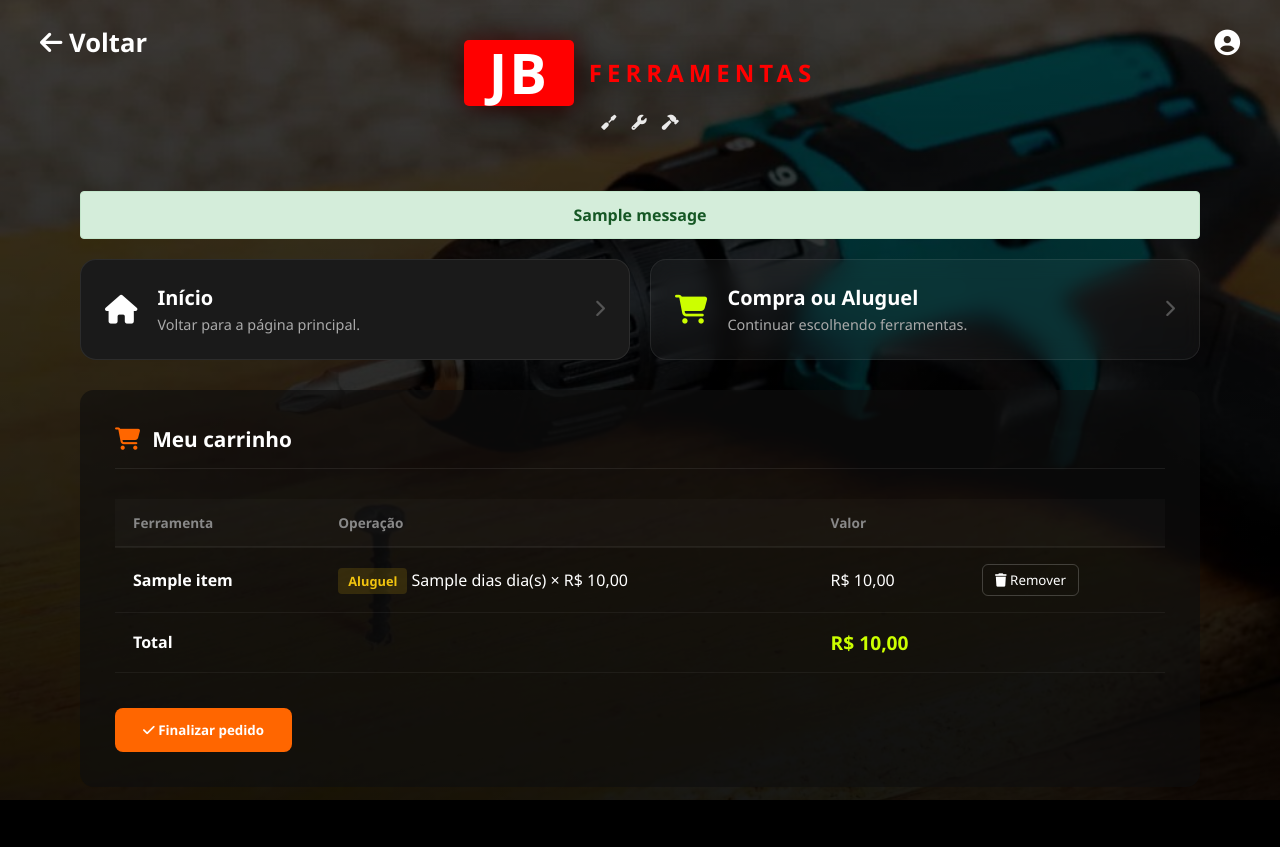
After one commit to Migue1Correia/JB-Ferramentas, a Flask app: template flaskr/templates/carrinho.html in a window 1280 px wide. The commit adds this page. Run offline with Flask 3, Linux system fonts and the light colour scheme; the template is opened without the code that fills it: most values are stand-ins (such as "Sample title", 1, 10 or a date in 2020); one stand-in notice (Sample message) is shown; some libraries are stand-ins or nearby versions.

Commit message:
Carrinho, trava de estoque, correções de segurança e dois produtos novos
- Carrinho em /carrinho (guardado na sessão): adicionar, remover e finalizar;
  botões "Comprar agora" e "Alugar agora" na tela de detalhes
- Compra e aluguel em uma única transação, com trava para dois clientes
  não levarem a mesma unidade; rotas /comprar e /alugar substituídas
- Upload do orçamento só aceita imagem; modo debug desligado
- Detalhes: sem dados fixos, aviso de estoque real e 404 se não existir
- Perfil sem o plano B que buscava a pessoa errada; um Bcrypt só
- Novos exemplos: Furadeira Parafusadeira 21V (compra) e Esmerilhadeira
  Bosch (aluguel); tela inicial mostra 4 destaques

```diff
--- a/flaskr/cadastrar_exemplos.py
+++ b/flaskr/cadastrar_exemplos.py
@@ -19,8 +19,12 @@ FERRAMENTAS = [
      "Sem fio, com bateria de 20V e mandril de aperto rápido. Boa para montar móveis e furar madeira e metal."),
     ("Wap", "Parafusadeira e Furadeira 12V",
      "Compacta e leve, com bateria de lítio de 12V. Ideal para pequenos reparos em casa."),
+    ("JB Pro", "Furadeira Parafusadeira 3/8 21V com Kit",
+     "Sem fio, 21V, mandril de 10 mm e 2 velocidades (0-350/1300 rpm). Acompanha 2 baterias de lítio, carregador, brocas, bits e maleta."),
     ("JB Pro", "Furadeira de Impacto 750W",
      "Com fio, 750W e empunhadura lateral. Indicada para furar concreto e alvenaria."),
+    ("Bosch", "Esmerilhadeira Angular 115 mm 710W",
+     "Com fio, 710W e 12.000 rpm, para disco de 115 mm. Tem trava do disco e protetor embutido; acompanha a chave. Pesa 1,8 kg."),
 ]
 
 UNIDADES_POR_FERRAMENTA = 3
--- a/flaskr/main.py
+++ b/flaskr/main.py
@@ -1,7 +1,6 @@
 import os
 import secrets
-from flask import Flask, render_template, request, redirect, url_for, session, flash
-from flask_bcrypt import Bcrypt
+from flask import Flask, render_template, request, redirect, url_for, session, flash, abort
 from werkzeug.utils import secure_filename
 from flasgger import Swagger
 from flask_wtf.csrf import CSRFProtect, CSRFError
@@ -48,7 +47,7 @@ app.config['UPLOAD_FOLDER'] = UPLOAD_FOLDER
 os.makedirs(UPLOAD_FOLDER, exist_ok=True)
 
 jb_solucoes_db.init_app(app)
-jb_bcrypt = Bcrypt(app)
+jb_bcrypt.init_app(app)
 
 
 @app.errorhandler(CSRFError)
@@ -76,8 +75,8 @@ def pode_ver_painel():
 
 @app.context_processor
 def variaveis_dos_menus():
-    """Deixa a variável pode_ver_painel disponível em todos os templates."""
-    return {"pode_ver_painel": pode_ver_painel()}
+    """Deixa disponível em todos os templates: pode_ver_painel e a quantidade de itens no carrinho."""
+    return {"pode_ver_painel": pode_ver_painel(), "itens_no_carrinho": len(session.get('carrinho', []))}
 
 
 @app.template_filter('moeda')
@@ -108,7 +107,7 @@ def main_page():
 def ferramentas_page():
     """
     Destaques de Ferramentas
-    Exibe uma vitrine com até 3 ferramentas em destaque.
+    Exibe uma vitrine com até 4 ferramentas em destaque.
     ---
     tags:
       - Público
@@ -117,7 +116,7 @@ def ferramentas_page():
         description: HTML da vitrine.
     """
     usuario_logado = session.get("user_name")
-    ferramentas_db = ToolModel.get_all(limit=3)
+    ferramentas_db = ToolModel.get_all(limit=4)
 
     lista_ferramentas = []
     if ferramentas_db:
@@ -176,11 +175,13 @@ def detalhe_produto(id):
         return redirect(url_for('login'))
 
     ferramenta_selecionada = ToolModel.get_by_id(id)
-    if ferramenta_selecionada:
-        ferramenta_selecionada = ToolModel.montar_item(
-            ferramenta_selecionada["id"], ferramenta_selecionada["marca"],
-            ferramenta_selecionada["modelo"], ferramenta_selecionada["descricao"])
-    return render_template('detalhes.html', ferramenta=ferramenta_selecionada)
+    if not ferramenta_selecionada:
+        abort(404)
+    ferramenta_selecionada = ToolModel.montar_item(
+        ferramenta_selecionada["id"], ferramenta_selecionada["marca"],
+        ferramenta_selecionada["modelo"], ferramenta_selecionada["descricao"])
+    em_estoque = ServiceModel.get_unidade_disponivel(id) is not None
+    return render_template('detalhes.html', ferramenta=ferramenta_selecionada, em_estoque=em_estoque)
 
 
 # === 5. PROCESSAMENTO DE LOGIN ===
@@ -257,15 +258,12 @@ def perfil_page():
             flash("Não foi possível salvar os dados. Tente novamente.", "danger")
         return redirect(url_for('perfil_page'))
 
-    try:
-        cursor = jb_solucoes_db.connection.cursor()
-        cursor.execute("SELECT * FROM pessoas WHERE id = %s", (user_code,))
-        colunas = [col[0] for col in cursor.description]
-        row = cursor.fetchone()
-        cursor.close()
-        user_infos = dict(zip(colunas, row)) if row else None
-    except Exception:
-        user_infos = PersonModel.get(user_code)
+    cursor = jb_solucoes_db.connection.cursor()
+    cursor.execute("SELECT * FROM pessoas WHERE id = %s", (user_code,))
+    colunas = [col[0] for col in cursor.description]
+    row = cursor.fetchone()
+    cursor.close()
+    user_infos = dict(zip(colunas, row)) if row else None
 
     if user_infos is None:
         flash("Erro ao carregar os dados.", "danger")
@@ -403,12 +401,53 @@ def manutencao_page():
     return render_template('manutencao.html')
 
 
-# === 10. ALUGUEL ===
-@app.route('/alugar/<int:ferramenta_id>', methods=['POST'])
-def alugar_ferramenta(ferramenta_id):
+# === 10. CARRINHO ===
+def itens_do_carrinho():
     """
-    Alugar Ferramenta
-    Registra o aluguel de uma unidade.
+    Monta os itens do carrinho com nome, tipo e valor. O carrinho fica guardado na sessão
+    como uma lista de {"id": id da ferramenta, "dias": dias de aluguel ou None se for compra}.
+    O valor é sempre calculado aqui no servidor (no aluguel, diária x dias),
+    para ninguém conseguir alterar o preço pelo navegador.
+    """
+    itens = []
+    for entrada in session.get('carrinho', []):
+        ferramenta = ToolModel.get_by_id(entrada["id"])
+        if not ferramenta:
+            continue
+        item = ToolModel.montar_item(
+            ferramenta["id"], ferramenta["marca"], ferramenta["modelo"])
+        item["dias"] = entrada["dias"]
+        item["valor"] = round(item["preco"] * (entrada["dias"] or 1), 2)
+        itens.append(item)
+
+    # Se alguma ferramenta deixou de existir, tira do carrinho guardado também
+    session['carrinho'] = [{"id": i["id"], "dias": i["dias"]} for i in itens]
+    return itens
+
+
+@app.route('/carrinho')
+def carrinho_page():
+    """
+    Carrinho
+    Lista os itens que o cliente escolheu e o valor total.
+    ---
+    tags:
+      - Serviços e Pedidos (Cliente)
+    responses:
+      200:
+        description: HTML do carrinho.
+    """
+    if not session.get('logged_in'):
+        return redirect(url_for('login'))
+    itens = itens_do_carrinho()
+    return render_template('carrinho.html', itens=itens, total=sum(i["valor"] for i in itens))
+
+
+@app.route('/carrinho/adicionar/<int:ferramenta_id>', methods=['POST'])
+def carrinho_adicionar(ferramenta_id):
+    """
+    Adicionar ao Carrinho
+    Coloca uma ferramenta no carrinho (compra ou aluguel, conforme o produto).
     ---
     tags:
       - Serviços e Pedidos (Cliente)
@@ -419,79 +458,108 @@ def alugar_ferramenta(ferramenta_id):
       - name: dias_aluguel
         in: formData
         type: integer
-      - name: valor_total
-        in: formData
-        type: number
     responses:
       302:
-        description: Retorno do pedido.
+        description: Redireciona para o carrinho.
     """
     if not session.get('logged_in'):
         return redirect(url_for('login'))
-    user_id = session.get('user_code')
     ferramenta = ToolModel.get_by_id(ferramenta_id)
     if not ferramenta:
         flash("Ferramenta não encontrada.", "danger")
         return redirect(url_for('loja_page'))
 
-    # Quantidade de dias: entre 1 e 30. Se vier algo inválido, considera 1 dia.
-    try:
-        dias = max(1, min(30, int(request.form.get('dias_aluguel', 1))))
-    except ValueError:
-        dias = 1
+    item = ToolModel.montar_item(
+        ferramenta["id"], ferramenta["marca"], ferramenta["modelo"])
+    dias = None
+    if item["tipo"].lower() == 'alugar':
+        # Quantidade de dias: entre 1 e 30. Se vier algo inválido, considera 1 dia.
+        try:
+            dias = max(1, min(30, int(request.form.get('dias_aluguel', 1))))
+        except ValueError:
+            dias = 1
 
-    # O valor é calculado aqui no servidor (diária x dias), não vem do formulário,
-    # para ninguém conseguir alterar o preço pelo navegador.
-    diaria = ToolModel.montar_item(
-        ferramenta["id"], ferramenta["marca"], ferramenta["modelo"])["preco"]
-    valor_total = round(diaria * dias, 2)
-    sucesso, mensagem = ServiceModel.create_rental(
-        user_id, ferramenta_id, dias, valor_total)
-    if sucesso:
-        flash(mensagem, "success")
+    # Botão "Comprar agora" / "Alugar agora": registra só este item, sem mexer no carrinho
+    if request.form.get('agora'):
+        user_id = session.get('user_code')
+        valor = round(item["preco"] * (dias or 1), 2)
+        if dias:
+            sucesso, mensagem = ServiceModel.create_rental(user_id, ferramenta_id, dias, valor)
+        else:
+            sucesso, mensagem = ServiceModel.create_purchase(user_id, ferramenta_id, valor)
+        flash(mensagem, "success" if sucesso else "danger")
+        return redirect(url_for('perfil_page'))
+
+    carrinho = session.get('carrinho', [])
+    if len(carrinho) >= 20:
+        flash("O carrinho aceita até 20 itens. Finalize o pedido para adicionar mais.", "danger")
     else:
-        flash(mensagem, "danger")
-    return redirect(url_for('perfil_page'))
+        carrinho.append({"id": ferramenta_id, "dias": dias})
+        session['carrinho'] = carrinho
+        flash(f"{item['nome']} foi para o carrinho.", "success")
+    return redirect(url_for('carrinho_page'))
 
 
-# === 11. COMPRA ===
-@app.route('/comprar/<int:ferramenta_id>', methods=['POST'])
-def comprar_ferramenta(ferramenta_id):
+@app.route('/carrinho/remover/<int:posicao>', methods=['POST'])
+def carrinho_remover(posicao):
     """
-    Comprar Ferramenta
-    Registra a venda e dá baixa no estoque.
+    Remover do Carrinho
+    Tira um item do carrinho pela posição dele na lista.
     ---
     tags:
       - Serviços e Pedidos (Cliente)
     parameters:
-      - name: ferramenta_id
+      - name: posicao
         in: path
         type: integer
-      - name: valor_total
-        in: formData
-        type: number
     responses:
       302:
-        description: Retorno do pedido.
+        description: Redireciona para o carrinho.
+    """
+    if not session.get('logged_in'):
+        return redirect(url_for('login'))
+    carrinho = session.get('carrinho', [])
+    if posicao < len(carrinho):
+        carrinho.pop(posicao)
+        session['carrinho'] = carrinho
+    return redirect(url_for('carrinho_page'))
+
+
+@app.route('/carrinho/finalizar', methods=['POST'])
+def carrinho_finalizar():
+    """
+    Finalizar Pedido
+    Registra a compra ou o aluguel de cada item do carrinho e dá baixa no estoque.
+    ---
+    tags:
+      - Serviços e Pedidos (Cliente)
+    responses:
+      302:
+        description: Vai para o perfil, ou volta ao carrinho se algum item falhar.
     """
     if not session.get('logged_in'):
         return redirect(url_for('login'))
     user_id = session.get('user_code')
-    ferramenta = ToolModel.get_by_id(ferramenta_id)
-    if not ferramenta:
-        flash("Ferramenta não encontrada.", "danger")
-        return redirect(url_for('loja_page'))
+    itens = itens_do_carrinho()
 
-    # O preço vem do catálogo no servidor, não do formulário.
-    valor_total = ToolModel.montar_item(
-        ferramenta["id"], ferramenta["marca"], ferramenta["modelo"])["preco"]
-    sucesso, mensagem = ServiceModel.create_purchase(
-        user_id, ferramenta_id, valor_total)
-    if sucesso:
-        flash(mensagem, "success")
-    else:
-        flash(mensagem, "danger")
-    return redirect(url_for('perfil_page'))
+    # Cada item é registrado separado. O que falhar (ex.: esgotou) continua no carrinho.
+    restantes = []
+    for item in itens:
+        if item["dias"]:
+            sucesso, mensagem = ServiceModel.create_rental(
+                user_id, item["id"], item["dias"], item["valor"])
+        else:
+            sucesso, mensagem = ServiceModel.create_purchase(
+                user_id, item["id"], item["valor"])
+        if not sucesso:
+            restantes.append({"id": item["id"], "dias": item["dias"]})
+            flash(f"{item['nome']}: {mensagem}", "danger")
+    session['carrinho'] = restantes
+
+    registrados = len(itens) - len(restantes)
+    if registrados:
+        flash(f"Pedido finalizado: {registrados} item(ns) registrado(s).", "success")
+    return redirect(url_for('carrinho_page' if restantes else 'perfil_page'))
 
 
 # === 12. PAINEL COLABORADOR ===
@@ -552,6 +620,10 @@ def atualizar_orcamento(id_servico):
     caminho_relativo = None
     if imagem and imagem.filename != '':
         nome_arquivo = secure_filename(imagem.filename)
+        # Só imagem: a pasta de uploads é pública, um .html aqui viraria uma página do site
+        if os.path.splitext(nome_arquivo)[1].lower() not in ('.png', '.jpg', '.jpeg', '.webp'):
+            flash("Envie a foto em PNG, JPG ou WEBP.", "danger")
+            return redirect(url_for('painel_colaborador'))
         nome_final = f"manutencao_dano_{id_servico}_{nome_arquivo}"
         caminho_salvar = os.path.join(app.config['UPLOAD_FOLDER'], nome_final)
         imagem.save(caminho_salvar)
@@ -796,4 +868,4 @@ def painel_graficos():
 
 
 if __name__ == "__main__":
-    app.run(debug=True)
+    app.run()
--- a/flaskr/model/toolmodel.py
+++ b/flaskr/model/toolmodel.py
@@ -8,7 +8,9 @@ from .db import db_execute
 CATALOGO_EXEMPLOS = {
     "Parafusadeira e Furadeira a Bateria 20V": {"preco": 459.90, "tipo": "Comprar", "imagem": "img/produto2.png"},
     "Parafusadeira e Furadeira 12V": {"preco": 329.90, "tipo": "Comprar", "imagem": "img/produto3.png"},
+    "Furadeira Parafusadeira 3/8 21V com Kit": {"preco": 361.00, "tipo": "Comprar", "imagem": "img/produto.png"},
     "Furadeira de Impacto 750W": {"preco": 35.00, "tipo": "Alugar", "imagem": "img/produto.png"},
+    "Esmerilhadeira Angular 115 mm 710W": {"preco": 30.00, "tipo": "Alugar", "imagem": "img/produto4.png"},
 }
 
 # Usado para as ferramentas que não estão no catálogo de exemplos
--- a/flaskr/static/css/styleJB.css
+++ b/flaskr/static/css/styleJB.css
@@ -582,6 +582,8 @@ body {
 .tag-comprar { background: rgba(52, 152, 219, 0.15); color: #3498db; }
 .tag-alugar { background: rgba(241, 194, 15, 0.15); color: #f1c40f; }
 .tag-manutencao { background: rgba(25, 158, 112, 0.15); color: #2ecc71; }
+.btn-remover { background: none; border: 1px solid rgba(255, 255, 255, 0.2); color: #ffffff; padding: 6px 12px; border-radius: 6px; cursor: pointer; }
+.btn-remover:hover { border-color: #ff0000; color: #ff6b6b; }
 .status-tag { padding: 4px 10px; border-radius: 4px; font-size: 0.8rem; background: rgba(46, 204, 113, 0.15); color: #2ecc71; }
 
 
--- a/flaskr/templates/admin_filiais.html
+++ b/flaskr/templates/admin_filiais.html
@@ -4,7 +4,7 @@
     <meta charset="UTF-8">
     <meta name="viewport" content="width=device-width, initial-scale=1.0">
     <title>JB Ferramentas - Filiais</title>
-    <link rel="stylesheet" href="{{ url_for('static', filename='css/styleJB.css') }}?v=3.4">
+    <link rel="stylesheet" href="{{ url_for('static', filename='css/styleJB.css') }}?v=3.5">
     <link rel="stylesheet" href="https://cdnjs.cloudflare.com/ajax/libs/font-awesome/6.5.1/css/all.min.css">
 </head>
 <body class="dashboard-body">
--- a/flaskr/templates/admin_perfis.html
+++ b/flaskr/templates/admin_perfis.html
@@ -4,7 +4,7 @@
     <meta charset="UTF-8">
     <meta name="viewport" content="width=device-width, initial-scale=1.0">
     <title>JB Ferramentas - Perfis de acesso</title>
-    <link rel="stylesheet" href="{{ url_for('static', filename='css/styleJB.css') }}?v=3.4">
+    <link rel="stylesheet" href="{{ url_for('static', filename='css/styleJB.css') }}?v=3.5">
     <link rel="stylesheet" href="https://cdnjs.cloudflare.com/ajax/libs/font-awesome/6.5.1/css/all.min.css">
 </head>
 <body class="dashboard-body">
--- /dev/null
+++ b/flaskr/templates/carrinho.html
@@ -0,0 +1,136 @@
+<!DOCTYPE html>
+<html lang="pt-br">
+<head>
+    <meta charset="UTF-8">
+    <meta name="viewport" content="width=device-width, initial-scale=1.0">
+    <title>JB Ferramentas - Carrinho</title>
+    <link rel="stylesheet" href="{{ url_for('static', filename='css/styleJB.css') }}?v=3.5">
+    <link rel="stylesheet" href="https://cdnjs.cloudflare.com/ajax/libs/font-awesome/6.5.1/css/all.min.css">
+</head>
+<body class="dashboard-body">
+    <div class="bg-container-perfil"></div>
+
+    <header class="dashboard-header">
+        <div class="header-top-bar">
+            <a href="javascript:history.back()" style="color: inherit; text-decoration: none; font-weight: bold;">
+                <i class="fas fa-arrow-left" aria-hidden="true"></i> Voltar
+            </a>
+            <div class="user-icon-top">
+                <a href="{{ url_for('perfil_page') }}" style="color: inherit;" aria-label="Meu perfil"><i class="fas fa-user-circle" aria-hidden="true"></i></a>
+            </div>
+        </div>
+
+        <section class="logo-section">
+            <a href="{{ url_for('main_page') }}" style="text-decoration: none; color: inherit;">
+                <div class="logo-wrapper">
+                    <div class="logo-box">
+                        <h1>JB</h1>
+                    </div>
+                    <h2 class="company-subname">FERRAMENTAS</h2>
+                    <div class="tool-icons-row">
+                        <i class="fas fa-screwdriver" aria-hidden="true"></i>
+                        <i class="fas fa-wrench" aria-hidden="true"></i>
+                        <i class="fas fa-hammer" aria-hidden="true"></i>
+                    </div>
+                </div>
+            </a>
+        </section>
+    </header>
+
+    <main class="profile-container">
+        {% with messages = get_flashed_messages(with_categories=true) %}
+            {% for category, message in messages %}
+            <div role="status" style="{% if category == 'danger' %}background-color: #f8d7da; color: #721c24; border: 1px solid #f5c6cb;{% else %}background-color: #d4edda; color: #155724; border: 1px solid #c3e6cb;{% endif %} padding: 12px; margin-bottom: 20px; border-radius: 4px; text-align: center; font-weight: bold;">
+                {{ message }}
+            </div>
+            {% endfor %}
+        {% endwith %}
+
+        <section class="service-cards" style="margin-bottom: 30px;">
+            <a href="{{ url_for('ferramentas_page') }}" style="text-decoration: none; color: inherit; display: block; flex: 1;">
+                <div class="card-item card-home">
+                    <div class="card-info">
+                        <i class="fas fa-home icon-main" aria-hidden="true"></i>
+                        <div>
+                            <h3>Início</h3>
+                            <p>Voltar para a página principal.</p>
+                        </div>
+                    </div>
+                    <i class="fas fa-chevron-right arrow" aria-hidden="true"></i>
+                </div>
+            </a>
+
+            <a href="{{ url_for('loja_page') }}" style="text-decoration: none; color: inherit; display: block; flex: 1;">
+                <div class="card-item card-glass">
+                    <div class="card-info">
+                        <i class="fas fa-shopping-cart icon-main" aria-hidden="true"></i>
+                        <div>
+                            <h3>Compra ou Aluguel</h3>
+                            <p>Continuar escolhendo ferramentas.</p>
+                        </div>
+                    </div>
+                    <i class="fas fa-chevron-right arrow" aria-hidden="true"></i>
+                </div>
+            </a>
+        </section>
+
+        <section class="profile-card">
+            <div class="card-header">
+                <i class="fas fa-cart-shopping" aria-hidden="true"></i>
+                <h2>Meu carrinho</h2>
+            </div>
+
+            {% if itens %}
+            <div class="table-responsive">
+                <table class="history-table">
+                    <thead>
+                        <tr>
+                            <th scope="col">Ferramenta</th>
+                            <th scope="col">Operação</th>
+                            <th scope="col">Valor</th>
+                            <th scope="col"><span style="position: absolute; left: -9999px;">Ações</span></th>
+                        </tr>
+                    </thead>
+                    <tbody>
+                        {% for item in itens %}
+                        <tr>
+                            <td><strong>{{ item.nome }}</strong></td>
+                            <td>
+                                {% if item.dias %}
+                                <span class="type-tag tag-alugar">Aluguel</span> {{ item.dias }} dia(s) × {{ item.preco|moeda }}
+                                {% else %}
+                                <span class="type-tag tag-comprar">Compra</span>
+                                {% endif %}
+                            </td>
+                            <td>{{ item.valor|moeda }}</td>
+                            <td>
+                                <form method="POST" action="{{ url_for('carrinho_remover', posicao=loop.index0) }}">
+                                    <input type="hidden" name="csrf_token" value="{{ csrf_token() }}">
+                                    <button type="submit" class="btn-remover" aria-label="Remover {{ item.nome }} do carrinho">
+                                        <i class="fas fa-trash" aria-hidden="true"></i> Remover
+                                    </button>
+                                </form>
+                            </td>
+                        </tr>
+                        {% endfor %}
+                    </tbody>
+                    <tfoot>
+                        <tr>
+                            <td colspan="2"><strong>Total</strong></td>
+                            <td colspan="2"><strong class="price">{{ total|moeda }}</strong></td>
+                        </tr>
+                    </tfoot>
+                </table>
+            </div>
+
+            <form method="POST" action="{{ url_for('carrinho_finalizar') }}" class="form-actions">
+                <input type="hidden" name="csrf_token" value="{{ csrf_token() }}">
+                <button type="submit" class="btn-save"><i class="fas fa-check" aria-hidden="true"></i> Finalizar pedido</button>
+            </form>
+            {% else %}
+            <p style="color: #aaaaaa;">Seu carrinho está vazio. Escolha uma ferramenta em <a href="{{ url_for('loja_page') }}" style="color: #ff6600;">Compra ou Aluguel</a>.</p>
+            {% endif %}
+        </section>
+    </main>
+</body>
+</html>
--- a/flaskr/templates/ferramentas.html
+++ b/flaskr/templates/ferramentas.html
@@ -4,7 +4,7 @@
     <meta charset="UTF-8">
     <meta name="viewport" content="width=device-width, initial-scale=1.0">
     <title>JB Ferramentas - Serviços</title>
-    <link rel="stylesheet" href="{{ url_for('static', filename='css/styleJB.css') }}?v=3.4">
+    <link rel="stylesheet" href="{{ url_for('static', filename='css/styleJB.css') }}?v=3.5">
     <link rel="stylesheet" href="https://cdnjs.cloudflare.com/ajax/libs/font-awesome/6.5.1/css/all.min.css">
 </head>
 <body class="dashboard-body">
@@ -86,6 +86,7 @@
                 </div>
             </a>
 
+    {% include '_card_carrinho.html' %}
     {% include '_card_painel.html' %}
         </section>
 
--- a/flaskr/templates/loja.html
+++ b/flaskr/templates/loja.html
@@ -4,7 +4,7 @@
     <meta charset="UTF-8">
     <meta name="viewport" content="width=device-width, initial-scale=1.0">
     <title>Catálogo JB - Compra e Aluguel</title>
-    <link rel="stylesheet" href="{{ url_for('static', filename='css/styleJB.css') }}?v=3.4">
+    <link rel="stylesheet" href="{{ url_for('static', filename='css/styleJB.css') }}?v=3.5">
     <link rel="stylesheet" href="https://cdnjs.cloudflare.com/ajax/libs/font-awesome/6.5.1/css/all.min.css">
 </head>
 <body class="dashboard-body">
@@ -94,6 +94,7 @@
         </div>
     </a>
 
+    {% include '_card_carrinho.html' %}
     {% include '_card_painel.html' %}
 </section>
 
--- a/flaskr/templates/manutencao.html
+++ b/flaskr/templates/manutencao.html
@@ -4,7 +4,7 @@
     <meta charset="UTF-8">
     <meta name="viewport" content="width=device-width, initial-scale=1.0">
     <title>Manutenção - JB Ferramentas</title>
-    <link rel="stylesheet" href="{{ url_for('static', filename='css/styleJB.css') }}?v=3.4">
+    <link rel="stylesheet" href="{{ url_for('static', filename='css/styleJB.css') }}?v=3.5">
     <link rel="stylesheet" href="https://cdnjs.cloudflare.com/ajax/libs/font-awesome/6.5.1/css/all.min.css">
 </head>
 <body class="dashboard-body">
@@ -78,6 +78,7 @@
         </div>
     </a>
 
+    {% include '_card_carrinho.html' %}
     {% include '_card_painel.html' %}
 </section>
 
--- a/flaskr/templates/painel_ferramentas.html
+++ b/flaskr/templates/painel_ferramentas.html
@@ -4,7 +4,7 @@
     <meta charset="UTF-8">
     <meta name="viewport" content="width=device-width, initial-scale=1.0">
     <title>JB Ferramentas - Catálogo de ferramentas</title>
-    <link rel="stylesheet" href="{{ url_for('static', filename='css/styleJB.css') }}?v=3.4">
+    <link rel="stylesheet" href="{{ url_for('static', filename='css/styleJB.css') }}?v=3.5">
     <link rel="stylesheet" href="https://cdnjs.cloudflare.com/ajax/libs/font-awesome/6.5.1/css/all.min.css">
 </head>
 <body class="dashboard-body">
--- a/flaskr/templates/painel_graficos.html
+++ b/flaskr/templates/painel_graficos.html
@@ -4,7 +4,7 @@
     <meta charset="UTF-8">
     <meta name="viewport" content="width=device-width, initial-scale=1.0">
     <title>JB Ferramentas - Painel de Vendas e Serviços</title>
-    <link rel="stylesheet" href="{{ url_for('static', filename='css/styleJB.css') }}?v=3.4">
+    <link rel="stylesheet" href="{{ url_for('static', filename='css/styleJB.css') }}?v=3.5">
     <link rel="stylesheet" href="https://cdnjs.cloudflare.com/ajax/libs/font-awesome/6.5.1/css/all.min.css">
 </head>
 <body class="dashboard-body">
--- a/flaskr/templates/perfil.html
+++ b/flaskr/templates/perfil.html
@@ -4,7 +4,7 @@
     <meta charset="UTF-8">
     <meta name="viewport" content="width=device-width, initial-scale=1.0">
     <title>JB Ferramentas - Perfil do Usuário</title>
-    <link rel="stylesheet" href="{{ url_for('static', filename='css/styleJB.css') }}?v=3.4">
+    <link rel="stylesheet" href="{{ url_for('static', filename='css/styleJB.css') }}?v=3.5">
     <link rel="stylesheet" href="https://cdnjs.cloudflare.com/ajax/libs/font-awesome/6.5.1/css/all.min.css">
 </head>
 <body class="dashboard-body">
@@ -86,6 +86,7 @@
         </div>
     </a>
 
+    {% include '_card_carrinho.html' %}
     {% include '_card_painel.html' %}
 </section>
 
```
Also changed, not shown: flaskr/model/service.py (+51 -51 lines), flaskr/templates/_card_carrinho.html (added, +15 -0 lines), flaskr/templates/detalhes.html (+21 -30 lines), flaskr/static/img/produto4.png (added).
